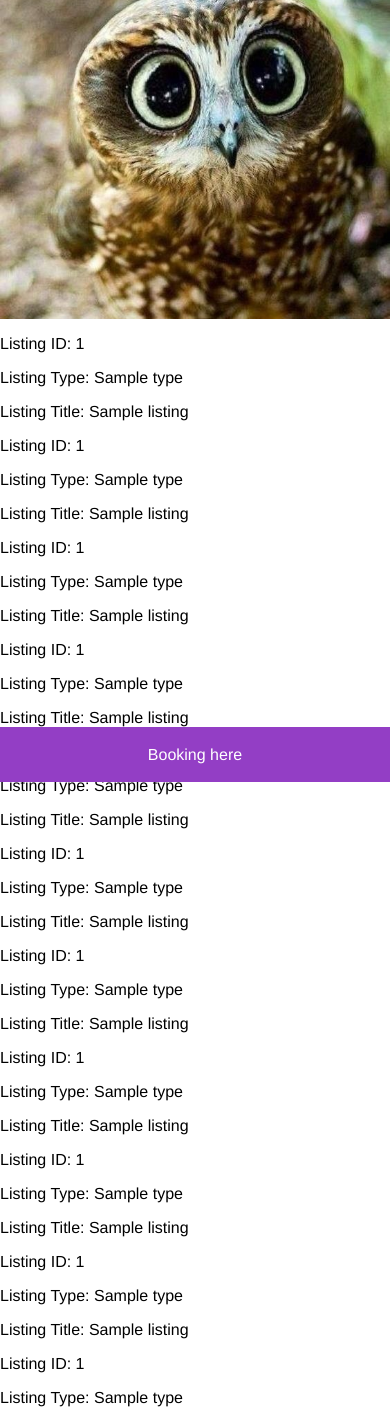
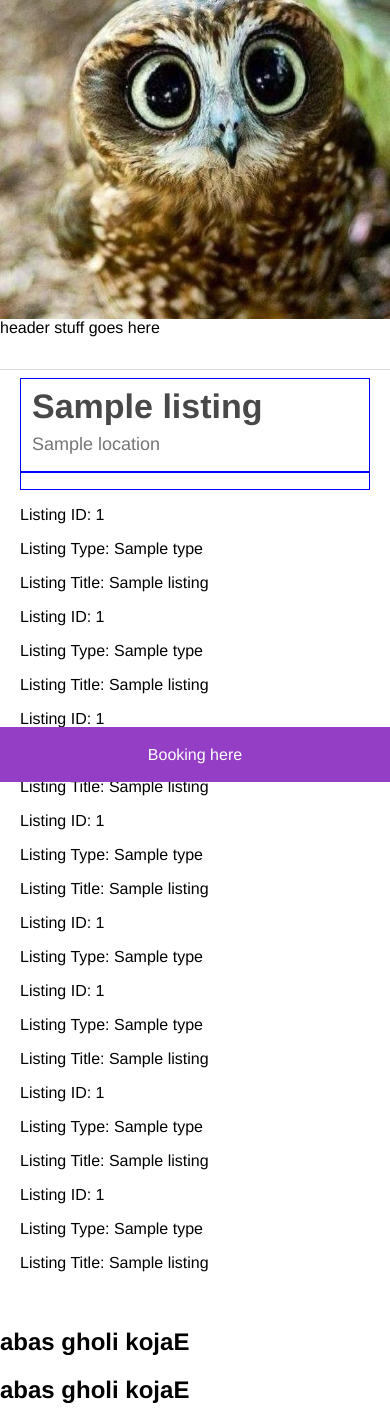
Before and after one commit to iamhosseindhv/Rentaly, a Node server app: template views/rooms.ejs in a window 390 px wide. Shown: the part 62-1483 px from the top of the page. Run offline with Node 20, Linux system fonts and the light colour scheme; the template is opened without the code that fills it: most values are stand-ins (such as "Sample title", 1, 10 or a date in 2020); some libraries are stand-ins or nearby versions; some web fonts are replaced.

Commit message:
responsiveness of template DONE

```diff
--- a/public/javascripts/rooms.js
+++ b/public/javascripts/rooms.js
@@ -4,30 +4,41 @@
 $(document).ready(function () {
     const newcol = $('.newcol');
     const column4 = $('.column-4');
+    const column6Header = $('.column-6-header');
     const imageHeight = $('.listing-images').height() + $('.top-head').height();
     const newcolHeight = newcol.outerHeight();
     const column4Height = column4.height();
+    const windowWidth = window.innerWidth;
 
     $(document).scroll(function () {
         var newcolOffset = newcol.offset().top + newcolHeight;
         var column4Offset = column4.offset().top + column4Height;
-
+        //for listing header
+        if (windowWidth <= 1127 && windowWidth > 744){
+            if (window.scrollY > column4Offset){ fixListingHeader() }
+            else { unfixListingHeader() }
+        } else {
+            if (window.scrollY > imageHeight){ fixListingHeader() }
+            else { unfixListingHeader() }
+        }
+        //for booking info window
         if (window.innerWidth > 1128){
-            if (!(window.scrollY > imageHeight)){
-                newcol.removeClass("column-4--fixed");
-                newcol.removeClass('stick-bottom');
-            } else {
-                if (newcolOffset < column4Offset) {
+            if (window.scrollY > imageHeight){
+                if (newcolOffset < column4Offset-1) {
                     newcol.addClass("column-4--fixed");
                 } else {
                     newcol.removeClass("column-4--fixed");
                     newcol.addClass('stick-bottom');
+                    // alert('passed');
                     const windowScroll = $(window).scrollTop() + newcolHeight;
                     if (newcolOffset > windowScroll) {
                         newcol.removeClass('stick-bottom');
                         newcol.addClass("column-4--fixed");
                     }
                 }
+            } else {
+                newcol.removeClass("column-4--fixed");
+                newcol.removeClass('stick-bottom');
             }
         }
     });
@@ -50,3 +61,15 @@
     kamaDatepicker('checkout', customOptions);
 
 });
+
+function fixListingHeader() {
+    $('.waste').css('display', 'block');
+    $('.header').addClass("fixed");
+    $('.rest').css('padding-top', '58px');
+}
+
+function unfixListingHeader() {
+    $('.waste').css('display', 'none');
+    $('.header').removeClass("fixed");
+    $('.rest').css('padding-top', '0');
+}
--- a/public/stylesheets/rooms.css
+++ b/public/stylesheets/rooms.css
@@ -72,14 +94,53 @@
 .column-4--fixed {
     position: fixed;
     top: 0;
+}
+
+
+
+.innercol {
+    -webkit-box-sizing: border-box;
+    -moz-box-sizing: border-box;
+    box-sizing: border-box;
+    width: 100%;
+    /*border:1px solid red;*/
+    /*background-color: red;*/
+}
+
+.header {
+    height: 50px;
+    width: 100%;
+    border-bottom: 1px solid #dcdcdc;
+    margin-bottom: 8px;
+    background-color: #fff;
+}
+
+.fixed {
+    position: fixed;
+    top: 0;
     z-index: 5;
 }
 
-.responsive-container {
-    /*position: relative;*/
-    width: auto;
-    margin-left: auto;
-    margin-right: auto;
+.rest {
+    padding: 0 20px 20px 20px;
+}
+
+.innercol-row {
+    border:1px solid blue;
+    padding: 8px 11px;
+}
+
+.innercol-row .listing-title {
+    display: block;
+    color: #484848;
+    font-weight: bold;
+    font-size: 34px;
+}
+.innercol-row .listing-location {
+    display: block;
+    color: #767676;
+    padding: 8px 0;
+    font-size: 18px;
 }
 
 .booking-container {
@@ -98,6 +159,7 @@
 
 
 .listing-images {
+    position: relative;
     background-color: #933ec5;
     background-repeat: no-repeat !important;
     background-size: cover !important;
--- a/views/rooms.ejs
+++ b/views/rooms.ejs
@@ -23,16 +23,17 @@
 
     <% include ./partials/header.html %>
 
-    <!--<div class="cell listing-images" style="background-image: url(<%= listing.thumbnail_img %>)">-->
-    <div class="cell listing-images" style="background-image: url('/images/owl.jpg')">
+    <!--<div class="cell listing-images" style="background-image: url(<%= listing.thumbnail_img %>)"></div>-->
+    <div class="cell listing-images" style="background-image: url('/images/owl.jpg')"></div>
 
-    </div>
+    <div class="waste"></div>
 
     <div class="responsive-container">
         <div class="grid padding-free">
             <div class="cell column-4">
                 <div class="newcol">
-                    <div class="grid">
+                    <div class="gap"></div>
+                    <div class="form grid">
                         <form id="my-form" method="post" action="/booking">
                             <div class="content">
                                 <div class="form-row">
@@ -69,6 +70,18 @@
                 </div>
             </div>
             <div class="cell column-6">
+                <div class="innercol">
+                    <div class="header">header stuff goes here</div>
+                    <div class="rest">
+                        <div class="innercol-row">
+                            <span class="listing-title"><%= listing.title %></span>
+                            <span class="listing-location"><%= listing.location %></span>
+                        </div>
+                        <div class="innercol-row">
+
+
+                        </div>
+
                         <p>Listing ID: <%= listing.id %></p>
                         <p>Listing Type: <%= listing.type %></p>
                         <p>Listing Title: <%= listing.title %></p>
@@ -83,7 +96,6 @@
                         <p>Listing Title: <%= listing.title %></p>
                         <p>Listing ID: <%= listing.id %></p>
                         <p>Listing Type: <%= listing.type %></p>
-                <p>Listing Title: <%= listing.title %></p>
                         <p>Listing ID: <%= listing.id %></p>
                         <p>Listing Type: <%= listing.type %></p>
                         <p>Listing Title: <%= listing.title %></p>
@@ -93,30 +105,8 @@
                         <p>Listing ID: <%= listing.id %></p>
                         <p>Listing Type: <%= listing.type %></p>
                         <p>Listing Title: <%= listing.title %></p>
-                <p>Listing ID: <%= listing.id %></p>
-                <p>Listing Type: <%= listing.type %></p>
-                <p>Listing Title: <%= listing.title %></p>
-                <p>Listing ID: <%= listing.id %></p>
-                <p>Listing Type: <%= listing.type %></p>
-                <p>Listing Title: <%= listing.title %></p>
-                <p>Listing ID: <%= listing.id %></p>
-                <p>Listing Type: <%= listing.type %></p>
-                <p>Listing Title: <%= listing.title %></p>
-                <p>Listing ID: <%= listing.id %></p>
-                <p>Listing Type: <%= listing.type %></p>
-                <p>Listing Title: <%= listing.title %></p>
-                <p>Listing ID: <%= listing.id %></p>
-                <p>Listing Type: <%= listing.type %></p>
-                <p>Listing Title: <%= listing.title %></p>
-                <p>Listing ID: <%= listing.id %></p>
-                <p>Listing Type: <%= listing.type %></p>
-                <p>Listing Title: <%= listing.title %></p>
-                <p>Listing ID: <%= listing.id %></p>
-                <p>Listing Type: <%= listing.type %></p>
-                <p>Listing Title: <%= listing.title %></p>
-                <p>Listing ID: <%= listing.id %></p>
-                <p>Listing Type: <%= listing.type %></p>
-                <p>Listing Title: <%= listing.title %></p>
+                    </div>
+                </div>
             </div>
         </div>
     </div>
```
Also changed, not shown: other parts of public/stylesheets/rooms.css (+30 -7 lines). Lines whose indentation alone changed are shown as unchanged.
